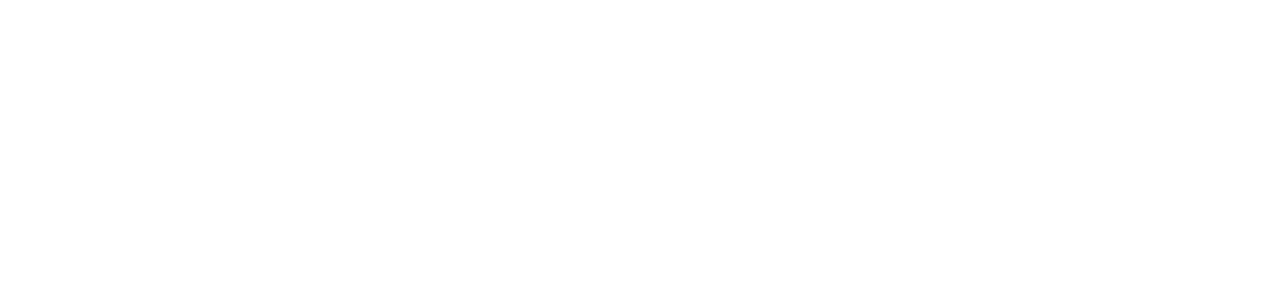
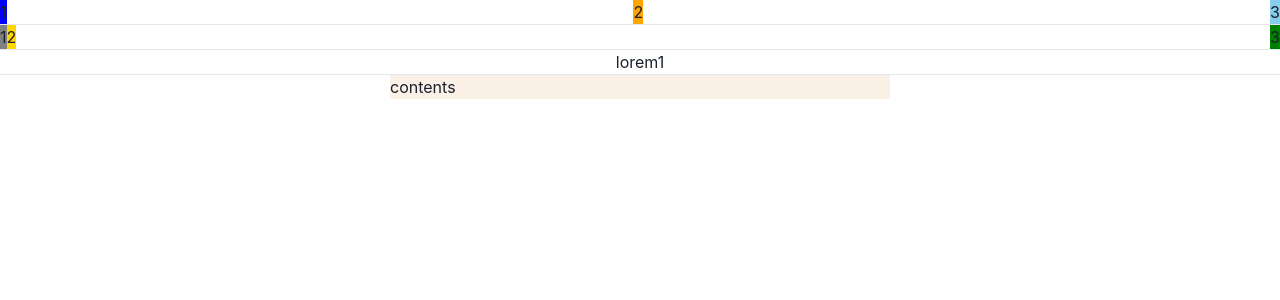
Before and after one commit to kybcod/react, a React (Vite) app: page / in a window 1280 px wide. Shown: the top 300 px of the page. Built offline with nearby package versions, Linux system fonts and the light colour scheme.

Commit message:
Flex, Center

```diff
--- a/src/App.jsx
+++ b/src/App.jsx
@@ -1,7 +1,33 @@
 import React from "react";
+import { Box, Center, ChakraProvider, Flex, Spacer } from "@chakra-ui/react";
 
 function App(props) {
-  return <div></div>;
+  return (
+    <ChakraProvider>
+      <Flex justify="space-between">
+        <Box bgColor={"blue"}>1</Box>
+        <Box bgColor={"orange"}>2</Box>
+        <Box bgColor={"skyblue"}>3</Box>
+      </Flex>
+      <hr />
+      <Flex>
+        <Box bgColor={"gray"}>1</Box>
+        <Box bgColor={"gold"}>2</Box>
+        <Spacer />
+        <Box bgColor={"green"}>3</Box>
+      </Flex>
+      <hr />
+      <Center>
+        <Box>lorem1</Box>
+      </Center>
+      <hr />
+      <Center>
+        <Box w={{ base: "100%", md: "500px" }} bgColor={"linen"}>
+          contents
+        </Box>
+      </Center>
+    </ChakraProvider>
+  );
 }
 
 export default App;
```
